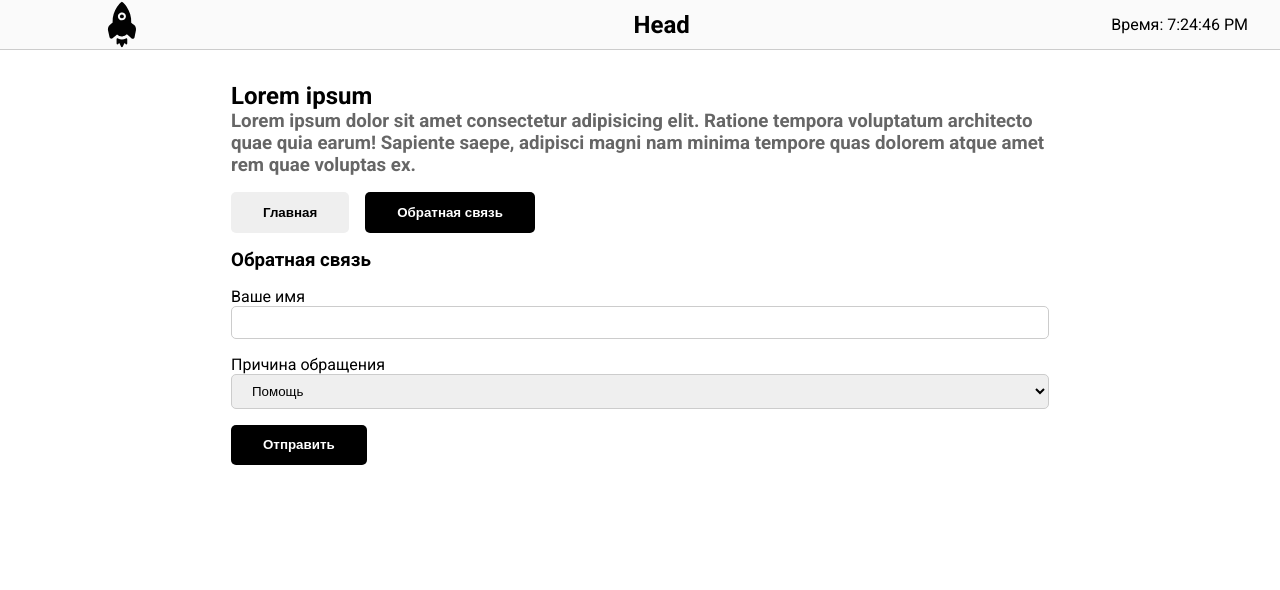
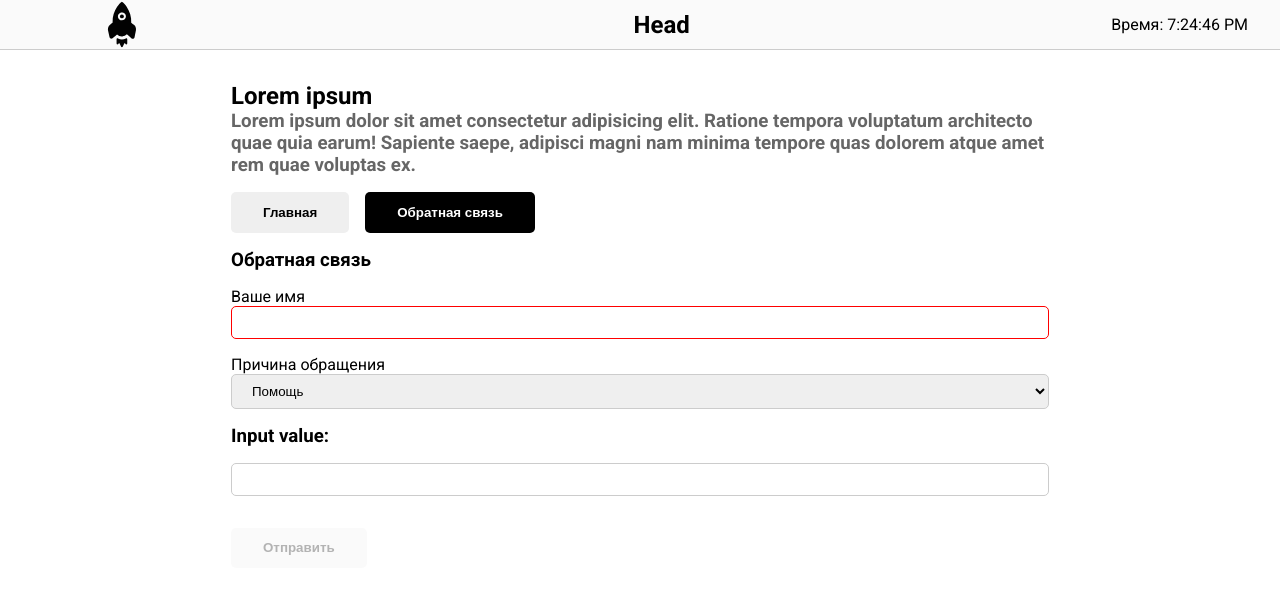
Before and after one commit to RainbowEclipsee/01-react-basic-start, a React (Vite) app: page / in a window 1280 px wide. Shown: the top 590 px of the page. Built offline with nearby package versions, Linux system fonts and the light colour scheme.

Commit message:
test input

```diff
--- a/src/components/FeedbackSection.jsx
+++ b/src/components/FeedbackSection.jsx
@@ -1,30 +1,61 @@
-import { useState } from 'react'
+import { useState, useRef } from 'react'
 import Button from './Button/Button'
 
+function StateVsRef() {
+
+  const input = useRef()
+  const [show, setShow] = useState(false)
+
+  function handleKeyDown(event) {
+    if (event.key == 'Enter') {
+      setShow(true)
+    }
+  }
+
+  return(
+    <div>
+      <h3>Input value: {show && input.current.value}</h3>
+      <input
+        type='text'
+        ref={input}
+        onKeyDown={handleKeyDown}
+        className='control'
+      />
+    </div>
+  )
+}
+
+
 export default function FeedbackSection() {
-  const [name, setName] = useState('')
-  const [hasError, setHasError] = useState(false)
-  const [reason, setReason] = useState('help')
+
+  const [form, setForm] = useState({
+    name: '',
+    hasError: true,
+    reason: 'help',
+  })
 
   function handleNameChange(event) {
-    setName(event.target.value)
-    setHasError(event.target.value.trim().length === 0)
+    setForm((prev) => ({
+      ...prev,
+      name: event.target.value,
+      hasError: event.target.value.trim().length === 0,
+    }))
   }
 
   return (
     <section>
       <h3>Обратная связь</h3>
 
-      <form>
+      <form style={{marginBottom: '1rem'}}>
         <label htmlFor="name">Ваше имя</label>
         <input
           type="text"
           id="name"
           className="control"
-          value={name}
+          value={form.name}
           // Реализована красная граница под input
           style={{
-            border: hasError ? '1px solid red' : null
+            border: form.hasError ? '1px solid red' : null
           }}
           onChange={handleNameChange}
         />
@@ -33,17 +64,21 @@ export default function FeedbackSection() {
         <select
           id="reason"
           className="control"
-          value={reason}
-          onChange={(event) => setReason(event.target.value)}
+          value={form.reason}
+          onChange={(event) => setForm((prev) => ({...prev, reson: event.target.value}))}
         >
         <option value="error">Ошибка</option>
         <option value="help">Помощь</option>
         <option value="suggest">Предложение</option>
         </select>
+
+          {/* <pre>{JSON.stringify(form, null, 2)}</pre> */}
+
+          <StateVsRef/>
       </form>
 
 
-      <Button disabled={hasError} isActive={!hasError}>Отправить</Button>
+      <Button disabled={form.hasError} isActive={!form.hasError}>Отправить</Button>
     </section>
   )
 }
```
